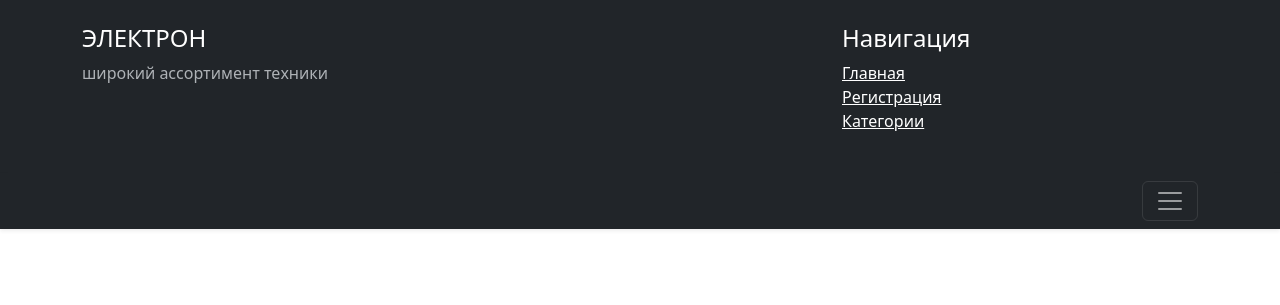
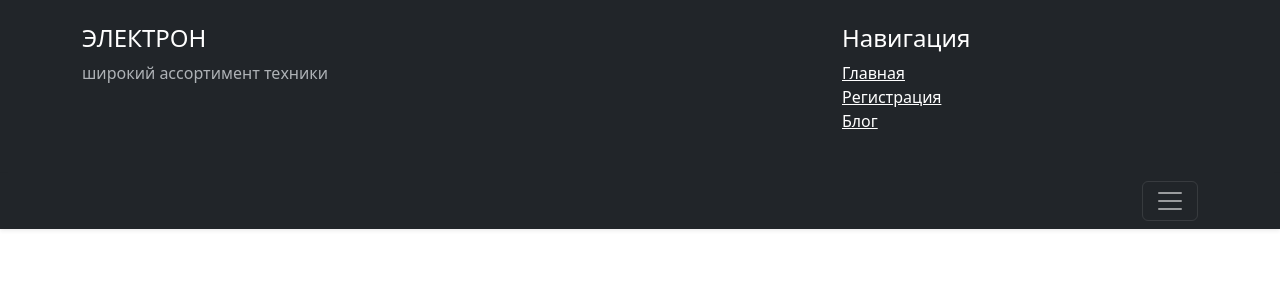
Before and after one commit to vadbarriens/online_store_django, a Django app: page /blog/create/ in a window 1280 px wide, after a click that opens the changed part. Shown: the top 305 px of the page. Run offline with Django 5.2, Linux system fonts and the light colour scheme; some libraries are stand-ins or nearby versions.

Commit message:
add button blog

```diff
--- a/blog/templates/blog/post_form.html
+++ b/blog/templates/blog/post_form.html
@@ -6,5 +6,5 @@
   {{ form.as_p }}
   <button type="submit">Сохранить</button>
 </form>
-<a href="{% url 'blog:post_list' %}">Назад</a>
+<a href="{% url 'blog:post_detail' post.pk %}">Назад</a>
 {% endblock %}
--- a/catalog/templates/catalog/includes/inc_menu.html
+++ b/catalog/templates/catalog/includes/inc_menu.html
@@ -7,7 +7,7 @@
                     <ul class="list-unstyled">
                         <li><a href="{% url 'catalog:product_list' %}" class="text-white">Главная</a></li>
                         <li><a href="#" class="text-white">Регистрация</a></li>
-                        <li><a href="#" class="text-white">Категории</a></li>
+                        <li><a href="{% url 'blog:post_list' %}" class="text-white">Блог</a></li>
                     </ul>
                 </div>
             </div>
```
